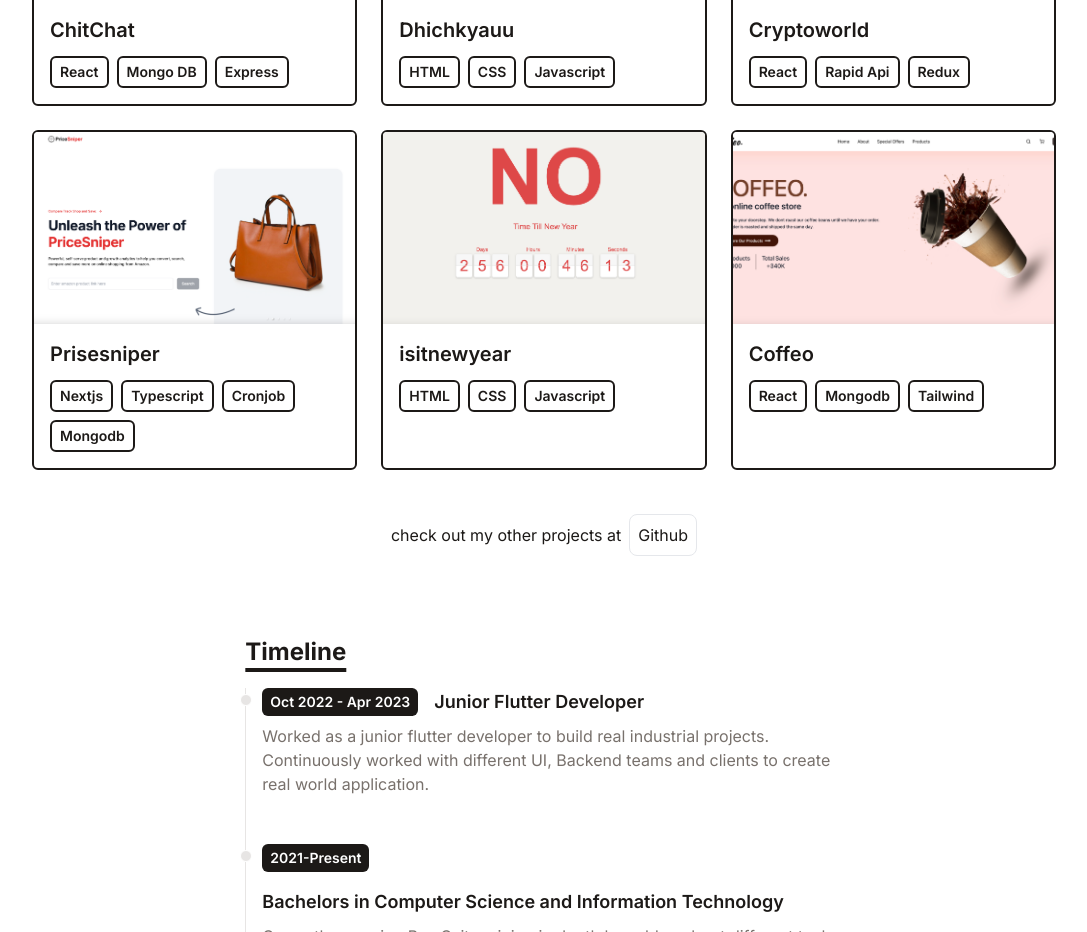
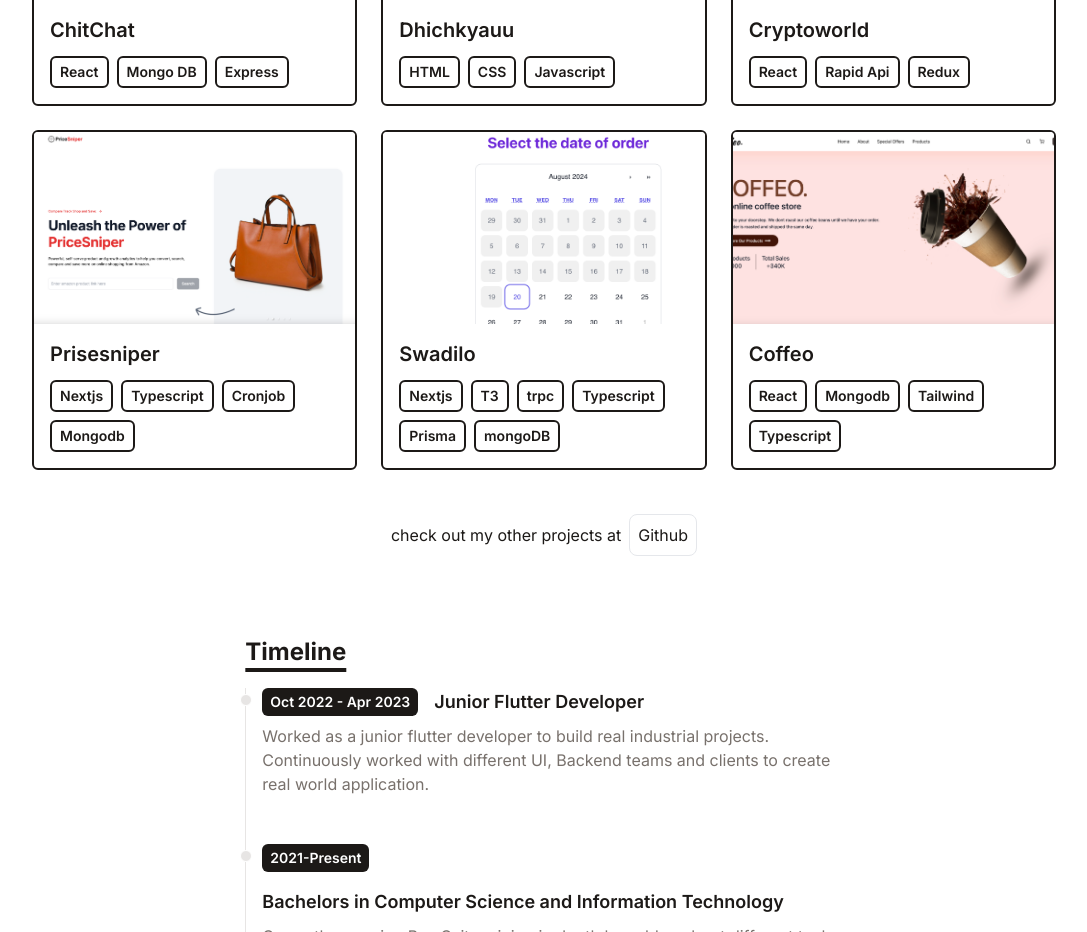
Before and after one commit to Miroj-chamling/Portfolio, a React (Vite) app: page / in a window 1280 px wide. Shown: the part 780-1712 px from the top of the page, without its empty margins (96-1183 px from the left). Built offline with nearby package versions, Linux system fonts and the light colour scheme.

Commit message:
new project added

```diff
--- a/src/data/portfolio.js
+++ b/src/data/portfolio.js
@@ -32,17 +32,17 @@ export default [
       "This app allows you to get data through webscrapping scraped from amazon sites. You can simply provide the link of the product and the product will be added to the database.",
   },
   {
-    title: "isitnewyear",
-    imgUrl: "/assets/newyear.png",
-    stack: ["HTML", "CSS", "Javascript"],
-    link: "https://isitnewyear.vercel.app/",
+    title: "Swadilo",
+    imgUrl: "/assets/swadilo.png",
+    stack: ["Nextjs", "T3", "trpc", "Typescript", "Prisma", "mongoDB"],
+    link: "https://swadilo.vercel.app/",
     discription:
-      "This fun application shows days and time remaining for Nepali new year. If it is a new year it wishes 'Happy new Year'. This project helped me understand in depth about html css and vanilla js.",
+      "This project built using the T3 Stack, including Next.js, Prisma, Tailwind CSS,tRPC and mongoDB. It is a web application designed to facilitate online food ordering, with a focus on scalability and simplicity. The project is set up with basic scaffolding, allowing for future customization and additional features.",
   },
   {
     title: "Coffeo",
     imgUrl: "/assets/coffeos.png",
-    stack: ["React", "Mongodb", "Tailwind"],
+    stack: ["React", "Mongodb", "Tailwind", "Typescript"],
     link: "https://coffeos.vercel.app/",
     discription:
       "This a web application where you can order and buy your favourite cofee. This app is still under development.",
```
Also changed, not shown: public/assets/swadilo.png (added).
